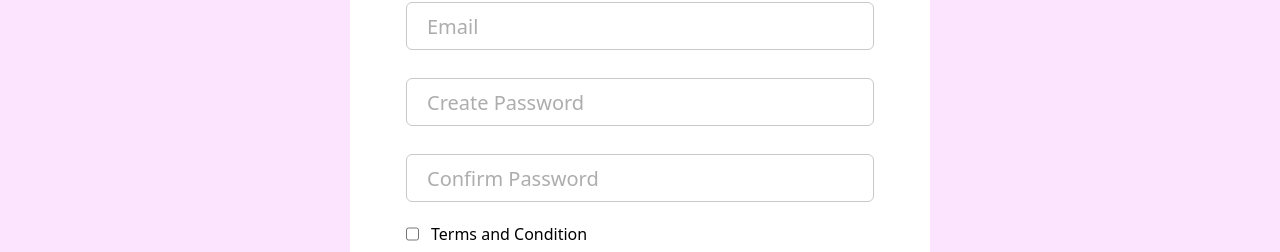
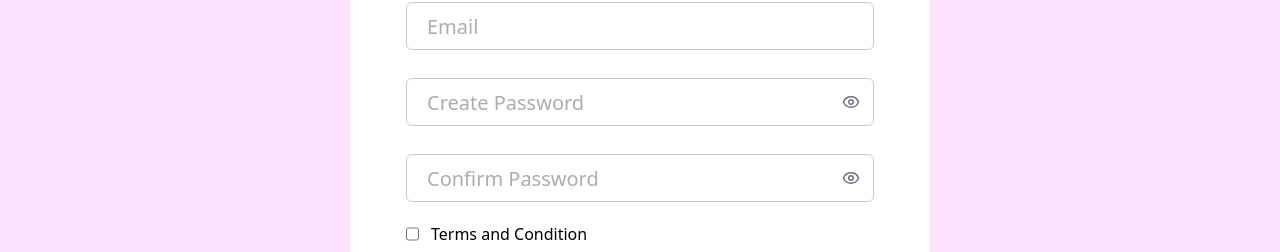
Before and after one commit to rdxnandi/ecommerce-website, a React app: page /signup in a window 1280 px wide. Shown: the part 390-642 px from the top of the page. Built offline with nearby package versions, Linux system fonts and the light colour scheme; no server answers; the HTML template or start-up script is replaced by a standard one.

Commit message:
minor changes

```diff
--- a/src/pages/SignIn.jsx
+++ b/src/pages/SignIn.jsx
@@ -2,8 +2,10 @@ import React, { useState } from "react";
 import { Link, useNavigate } from "react-router-dom";
 import { account } from "../components/appwriteConfig";
 import { useAuth } from "../untils/AuthContext";
+import { Eye, EyeOff } from "lucide-react";
 
 function SignIn() {
+  const [showPassword, setShowPassword] = useState(false);
   const [email, setEmail] = useState("");
   const [password, setPassword] = useState("");
   const navigate = useNavigate();
@@ -35,14 +37,23 @@ function SignIn() {
               required
               className="h-12 w-full pl-5 border border-[#c9c9c9] rounded-md outline-hidden text-[#5c5c5c] text-xl"
             />
+            <div className="flex items-center border border-[#c9c9c9] h-12 rounded-md">
               <input
-              type="password"
+                type={showPassword ? "text" : "password"}
                 name="password"
                 onChange={(e) => setPassword(e.target.value)}
                 placeholder="Password"
                 required
-              className="h-12 w-full pl-5 border border-[#c9c9c9] rounded-md outline-hidden text-[#5c5c5c] text-xl"
+                className="text-[#5c5c5c] text-xl h-full w-full pl-5 outline-none"
               />
+              <button
+                type="button"
+                onClick={() => setShowPassword(!showPassword)}
+                className="text-gray-500 w-[50px] flex items-center justify-center"
+              >
+                {showPassword ? <EyeOff size={18} /> : <Eye size={18} />}
+              </button>
+            </div>
           </div>
           <button
             type="submit"
--- a/src/pages/SignUp.jsx
+++ b/src/pages/SignUp.jsx
@@ -3,8 +3,10 @@ import { account } from "../components/appwriteConfig";
 import { ID } from "appwrite";
 import { useAuth } from "../untils/AuthContext";
 import { useNavigate } from "react-router-dom";
+import { Eye, EyeOff } from "lucide-react";
 
 function SignUp() {
+  const [showPassword, setShowPassword] = useState(false);
   const [name, setName] = useState("");
   const [email, setEmail] = useState("");
   const [createPassword, setCreatePassword] = useState("");
@@ -65,22 +67,40 @@ function SignUp() {
               required
               className="h-12 w-full pl-5 border border-[#c9c9c9] rounded-md outline-hidden text-[#5c5c5c] text-xl"
             />
+            <div className="flex items-center border border-[#c9c9c9] h-12 rounded-md">
               <input
-              type="password"
+                type={showPassword ? "text" : "password"}
                 name="create_password"
                 placeholder="Create Password"
                 onChange={(e) => setCreatePassword(e.target.value)}
                 required
-              className="h-12 w-full pl-5 border border-[#c9c9c9] rounded-md outline-hidden text-[#5c5c5c] text-xl"
+                className="text-[#5c5c5c] text-xl h-full w-full pl-5 outline-none"
               />
+              <button
+                type="button"
+                onClick={() => setShowPassword(!showPassword)}
+                className="text-gray-500 w-[50px] flex items-center justify-center cursor-pointer"
+              >
+                {showPassword ? <EyeOff size={18} /> : <Eye size={18} />}
+              </button>
+            </div>
+            <div className="flex items-center border border-[#c9c9c9] h-12 rounded-md">
               <input
-              type="password"
+                type={showPassword ? "text" : "password"}
                 name="confirm_password"
                 placeholder="Confirm Password"
                 onChange={(e) => setConfirmPassword(e.target.value)}
                 required
-              className="h-12 w-full pl-5 border border-[#c9c9c9] rounded-md outline-hidden text-[#5c5c5c] text-xl"
+                className="text-[#5c5c5c] text-xl h-full w-full pl-5 outline-none"
               />
+              <button
+                type="button"
+                onClick={() => setShowPassword(!showPassword)}
+                className="text-gray-500 w-[50px] flex items-center justify-center cursor-pointer"
+              >
+                {showPassword ? <EyeOff size={18} /> : <Eye size={18} />}
+              </button>
+            </div>
           </div>
           <div className="flex gap-3 mt-5">
             <input
```
Lines whose indentation alone changed are shown as unchanged.
